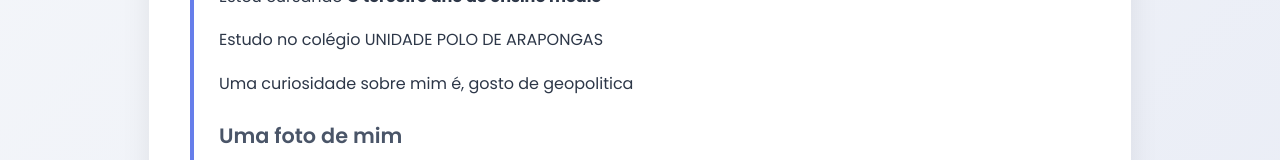
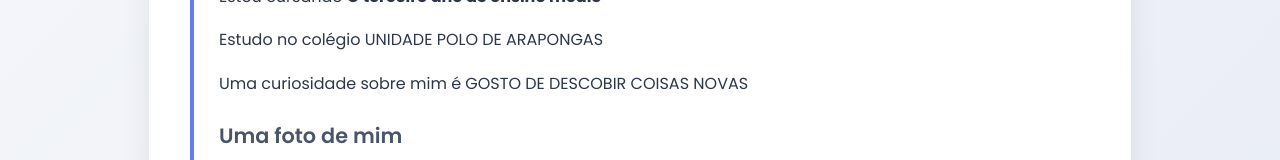
Before and after one commit to SkyGemm/sobre-mim, a plain HTML site: page Sobremim.html in a window 1280 px wide. Shown: the part 410-570 px from the top of the page. Drawn offline with nearby package versions, Linux system fonts and the light colour scheme; a script that the page names is missing.

Commit message:
Update Sobremim.html

```diff
--- a/Sobremim.html
+++ b/Sobremim.html
@@ -17,7 +17,7 @@
                 <p>Meu nome é <strong>Vinicius Borges</strong></p>
                 <p>Estou cursando <B>O terceiro ano do ensino medio</B></p>
                 <p>Estudo no colégio UNIDADE POLO DE ARAPONGAS</p>
-                <p>Uma curiosidade sobre mim é, gosto de geopolitica</p>
+                <p>Uma curiosidade sobre mim é GOSTO DE DESCOBIR COISAS NOVAS</p>
 
                 <div>
                     <h3>Uma foto de mim</h3>
@@ -57,4 +57,5 @@
 
         <script src="main.js"></script>
     </body>
+
 </html>
```
